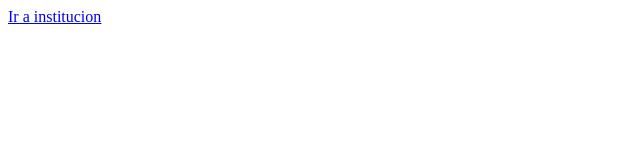
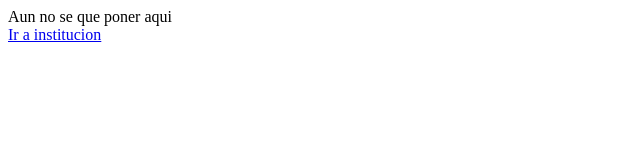
Before and after one commit to IanMendozaJaimes/IanMendozaJaimes.github.io, a plain HTML site: page index.html in a window 1280 px wide. Shown: the whole page, without its empty margins (0-640 px from the left). Drawn offline with Linux system fonts and the light colour scheme.

Commit message:
Update index.html

```diff
--- a/index.html
+++ b/index.html
@@ -4,7 +4,7 @@
   </head>
   <body>
     <header>
-
+       Aun no se que poner aqui
     </header>
     <a href="institucion.html">Ir a institucion</a>
   </body>
```
